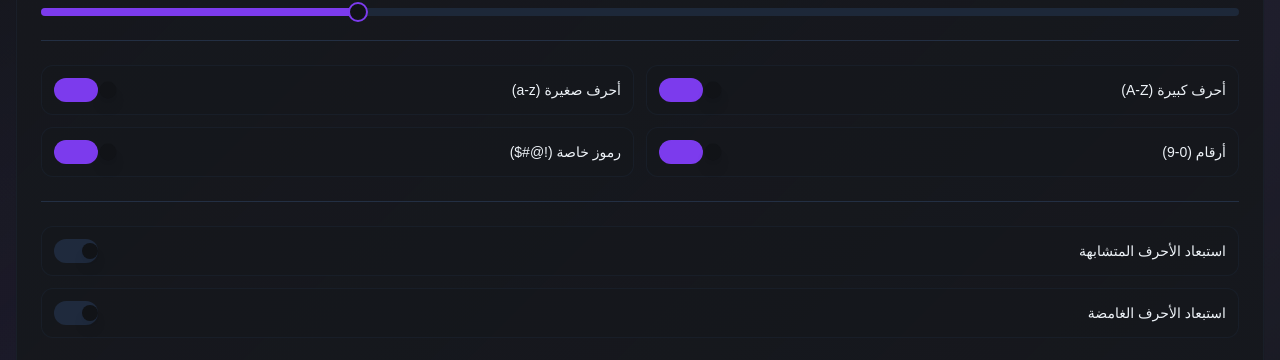
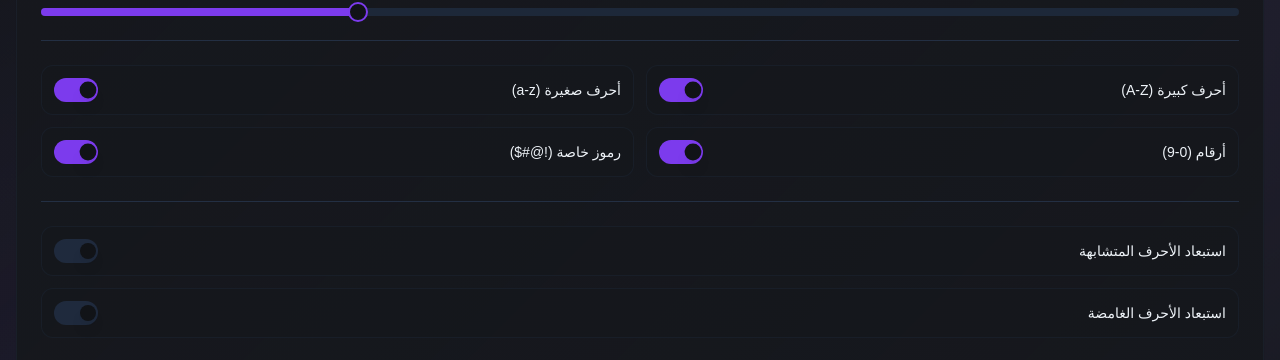
Before and after one commit to vd437/lockhaven-secure-pass, a React (Vite) app: page / in a window 1280 px wide. Shown: the part 325-685 px from the top of the page. Built offline with nearby package versions, Linux system fonts and the light colour scheme.

Commit message:
Fix switch button positioning

```diff
--- a/src/components/ui/switch.tsx
+++ b/src/components/ui/switch.tsx
@@ -17,7 +17,7 @@ const Switch = React.forwardRef<
   >
     <SwitchPrimitives.Thumb
       className={cn(
-        "pointer-events-none block h-4 w-4 rounded-full bg-background shadow-lg ring-0 transition-all duration-300 ease-out transform-gpu data-[state=checked]:translate-x-5 data-[state=unchecked]:translate-x-0.5 data-[state=checked]:scale-105 data-[state=unchecked]:scale-100"
+        "pointer-events-none block h-4 w-4 rounded-full bg-background shadow-lg ring-0 transition-all duration-300 ease-out transform-gpu data-[state=checked]:translate-x-4.5 data-[state=unchecked]:translate-x-0 data-[state=checked]:scale-105 data-[state=unchecked]:scale-100"
       )}
     />
   </SwitchPrimitives.Root>
```
